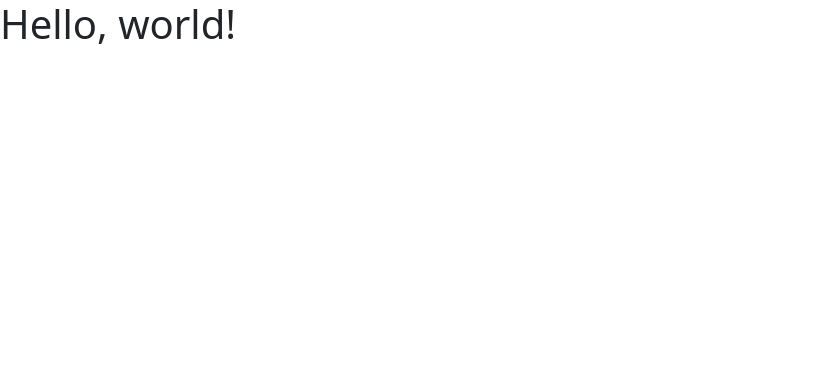
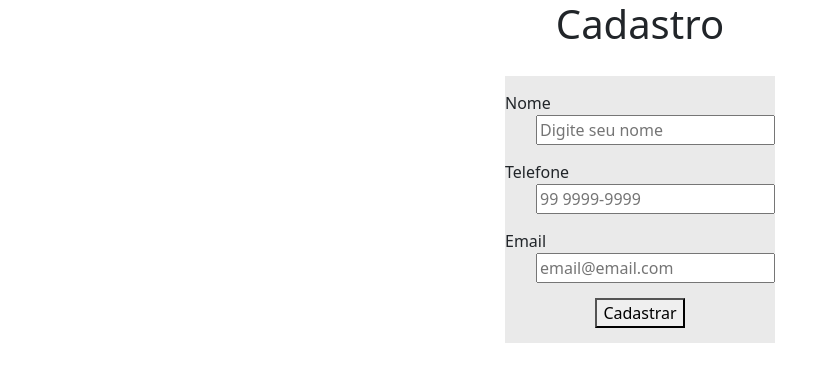
Before and after one commit to dricaamw/Aula-12-FS39, a plain HTML site: page index.html in a window 1280 px wide. Shown: the whole page, without its empty margins (0-835 px from the left). Drawn offline with nearby package versions, Linux system fonts and the light colour scheme.

Commit message:
criei formulário e estilizei

```diff
--- a/index.html
+++ b/index.html
@@ -4,10 +4,29 @@
     <meta charset="UTF-8">
     <meta name="viewport" content="width=device-width, initial-scale=1.0">
     <title>Git e Git Hub</title>
+    <link rel="stylesheet" href="style.css">
     <link href="https://cdn.jsdelivr.net/npm/bootstrap@5.3.3/dist/css/bootstrap.min.css" rel="stylesheet" integrity="sha384-QWTKZyjpPEjISv5WaRU9OFeRpok6YctnYmDr5pNlyT2bRjXh0JMhjY6hW+ALEwIH" crossorigin="anonymous">
 </head>
 <body>
-    <h1>Hello, world!</h1>
+    <h1>Cadastro</h1>
+    <form action="#">
+        <div>
+            <label for="">Nome</label>
+            <input type="text" placeholder="Digite seu nome">
+        </div>
+        <div>
+            <label for="">Telefone</label>
+            <input type="number" placeholder="99 9999-9999">
+        </div>
+        <div>
+            <label for="">Email</label>
+            <input type="email" placeholder="email@email.com">
+        </div>
+        <div id="button">
+            <button>Cadastrar</button>
+        </div>
+    </form>
+
     <script src="https://cdn.jsdelivr.net/npm/bootstrap@5.3.3/dist/js/bootstrap.bundle.min.js" integrity="sha384-YvpcrYf0tY3lHB60NNkmXc5s9fDVZLESaAA55NDzOxhy9GkcIdslK1eN7N6jIeHz" crossorigin="anonymous"></script>
 </body>
 </html>
--- /dev/null
+++ b/style.css
@@ -0,0 +1,25 @@
+body{
+    display: flex;
+    align-items: center;
+    justify-content: center;
+    flex-direction: column;
+    gap: 20px;
+
+}
+form{
+    display: flex;
+    flex-direction: column;
+    width: 270px;
+    background-color: rgba(0, 0, 0, 0.084);
+}
+div{
+    margin-top: 15px;
+}
+input{
+    float: right;
+}
+div#button{
+    display: flex;
+    justify-content: center;
+    margin-bottom: 15px;
+}
```
